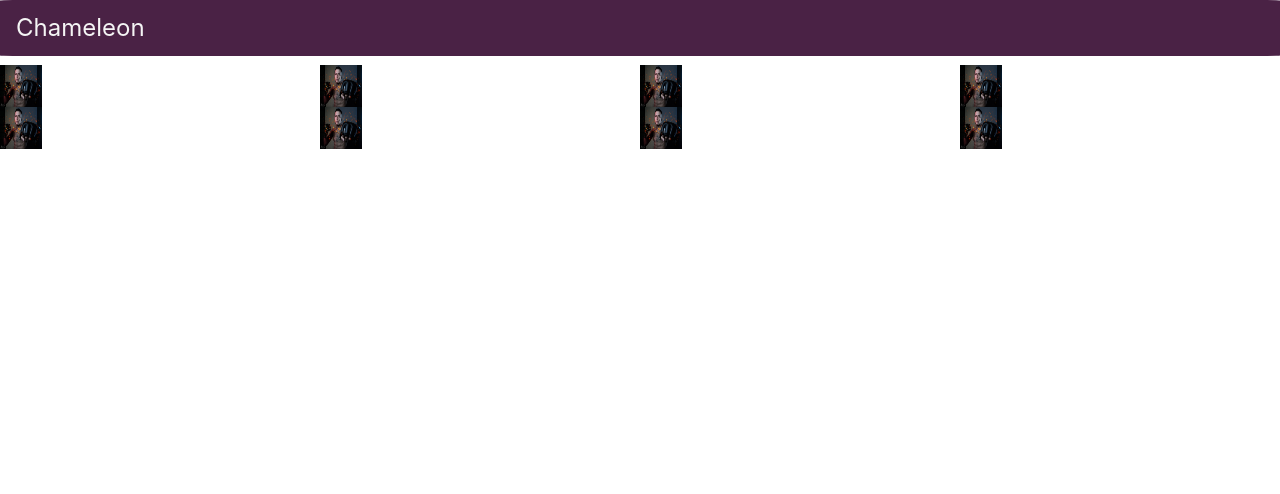
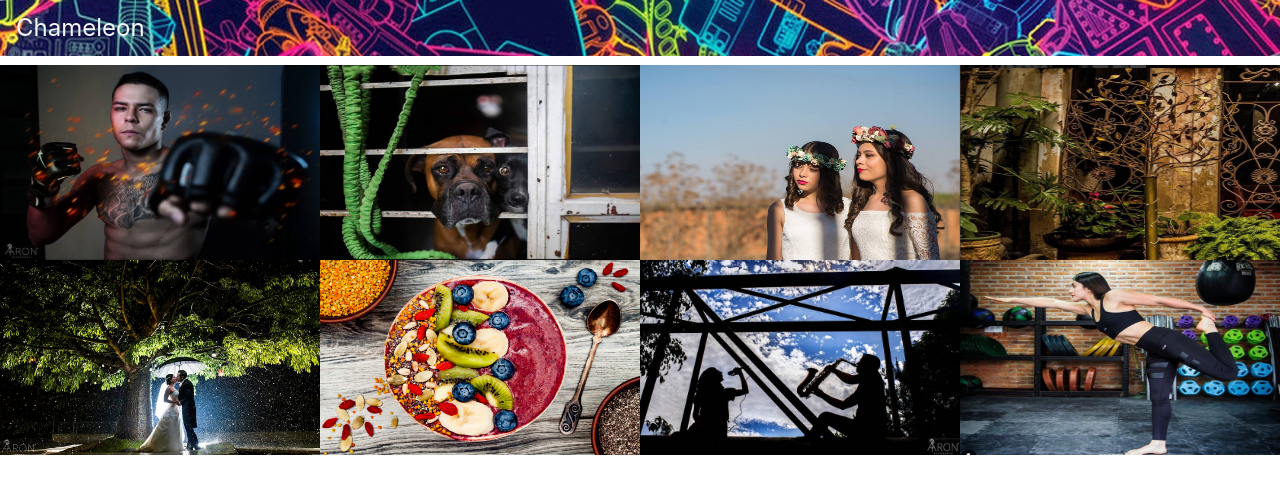
Before and after one commit to IsisPMR/Chameleon, a React (Create React App) app: page / in a window 1280 px wide. Shown: the top 494 px of the page. Built offline with nearby package versions, Linux system fonts and the light colour scheme.

Commit message:
Imagenes container

```diff
--- a/src/components/GridContainer/Gridcontainer.css
+++ b/src/components/GridContainer/Gridcontainer.css
@@ -1,4 +1,4 @@
-.ImageContainer{
+.imageContainer {
     background-color: black;
     height: 100vh;
 }
--- a/src/components/GridContainer/Gridcontainer.js
+++ b/src/components/GridContainer/Gridcontainer.js
@@ -1,10 +1,19 @@
+import './Gridcontainer.css';
 import React from "react";
 import Grid from "@material-ui/core/Grid";
 import SF from "../../img/SelfDefense.PNG";
+import Pets from "../../img/Pets.PNG";
+import LS from "../../img/LifeStyle.PNG";
+import LR from "../../img/LoveAndRelationships.PNG";
+import Hacks from "../../img/Hacks.PNG";
+import Healthy from "../../img/Healthy.jpg";
+import Music from "../../img/Music.PNG";
+import Excersice from "../../img/Excersice.PNG";
+
 
 class Gridcontainer extends React.Component {
   render() {
-    return (
+    return (<div >
       <Grid
         container={true}
         direction="column"
@@ -13,33 +22,34 @@ class Gridcontainer extends React.Component {
       >
         <Grid container direction="row" justify="center" alignItems="center">
           <Grid onClick={ () => console.log("Ramiro")} item={true} xs={3}>
-            <img src={SF} height="42" width="42" />
+            <img src={SF} alt='' height="195" width="320" />
           </Grid>
           <Grid item={true} xs={3}>
-            <img src={SF} height="42" width="42" />
+            <img src={Pets} height="195" width="320" />
           </Grid>
           <Grid item={true} xs={3}>
-            <img src={SF} height="42" width="42" />
+            <img src={LS} height="195" width="320" />
           </Grid>
           <Grid item={true} xs={3}>
-            <img src={SF} height="42" width="42" />
+            <img src={Hacks} height="195" width="320" />
           </Grid>
         </Grid>
         <Grid container direction="row" justify="center" alignItems="center">
           <Grid item={true} xs={3}>
-            <img src={SF} height="42" width="42" />
+            <img src={LR} height="195" width="320" />
           </Grid>
           <Grid item={true} xs={3}>
-            <img src={SF} height="42" width="42" />
+            <img src={Healthy} height="195" width="320" />
           </Grid>
           <Grid item={true} xs={3}>
-            <img src={SF} height="42" width="42" />
+            <img src={Music} height="195" width="320" />
           </Grid>
           <Grid item={true} xs={3}>
-            <img src={SF} height="42" width="42" />
+            <img src={Excersice} height="195" width="320" />
           </Grid>
         </Grid>
       </Grid>
+      </div>
     );
   }
 }
--- a/src/components/Toolbar/Toolbar.css
+++ b/src/components/Toolbar/Toolbar.css
@@ -3,8 +3,7 @@
     top:0;
     left: 0;
     width:100%;
-    /*background-image: '/assets/img/chameleon.jpg'; */
-    background: rgba(48, 2, 42, 0.87);
+    background: url('../../img/chameleon.jpg');
     height: 56px;
     border-radius: 1%;
 }
--- a/src/components/Toolbar/Toolbar.js
+++ b/src/components/Toolbar/Toolbar.js
@@ -1,8 +1,9 @@
 import React from 'react';
 import './Toolbar.css';
+import NavChameleon from '../../img/chameleon.jpg';
 
 const Toolbar = props => (
-    <header className='toolbar'>
+    <header className='toolbar' style={{backgroundImage: NavChameleon}}>
         <nav className='toolbar__navigation'>
             <div></div>
             <div className='toolbar__logo'><a href='/'>Chameleon</a></div>
```
